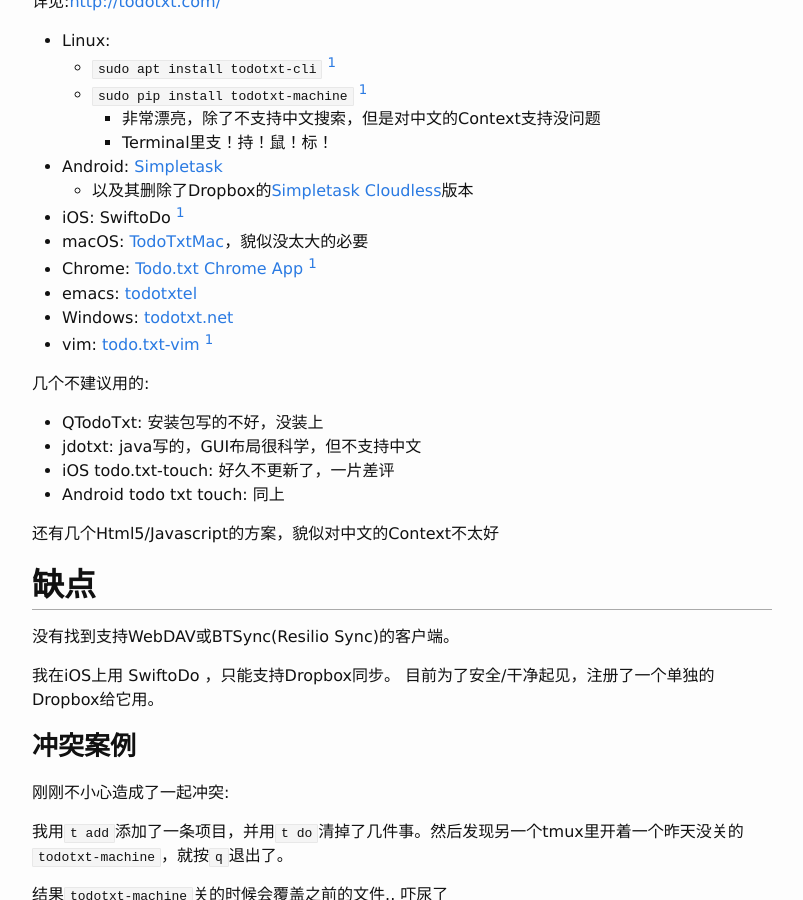
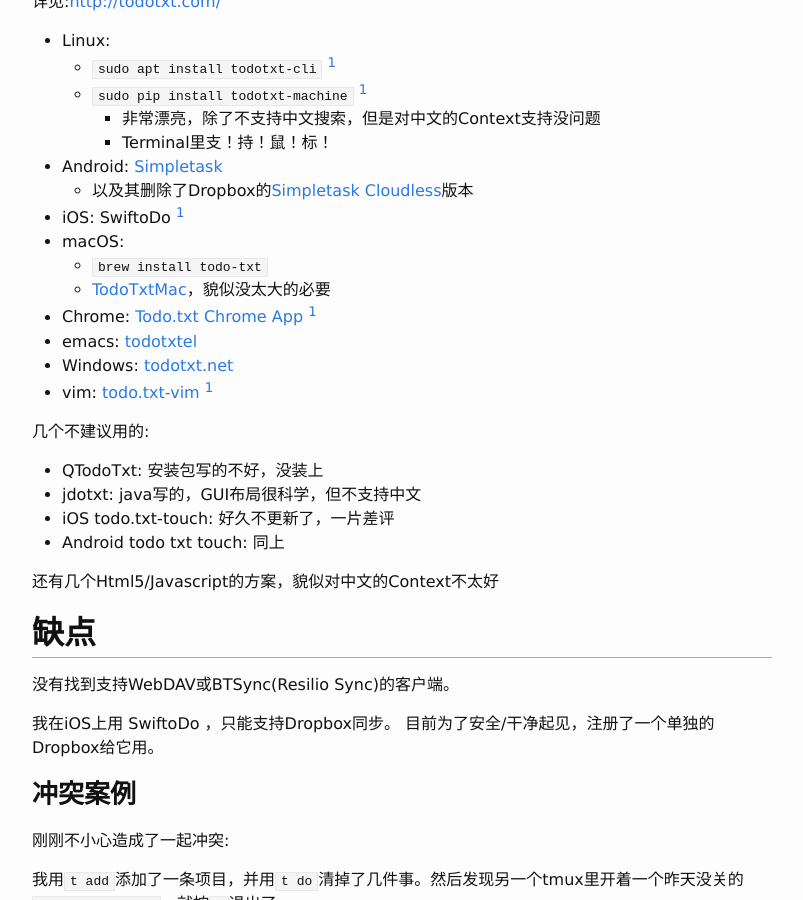
Before and after one commit to scateu/scateu.github.io, a Jekyll site: the page built from _posts/2017-01-11-todo-txt.md, in a window 1280 px wide and 900 px high, scrolled down 2855 px. Shown: the whole window, without its empty margins (238-1041 px from the left). Built offline with Jekyll 4.4.1, drawn with Linux system fonts in a browser that asks for light colours; nearby versions of some CDN libraries; comment, search, counter and statistics services are not loaded.

Commit message:
Thu Jan 12 17:48:49 HKT 2017

```diff
--- a/_posts/2017-01-11-todo-txt.md
+++ b/_posts/2017-01-11-todo-txt.md
@@ -104,7 +103,9 @@
  - Android: [Simpletask](https://play.google.com/store/apps/details?id=nl.mpcjanssen.todotxtholo)
    - 以及其删除了Dropbox的[Simpletask Cloudless](https://play.google.com/store/apps/details?id=nl.mpcjanssen.simpletask)版本
  - iOS: SwiftoDo [^1]
- - macOS: [TodoTxtMac](https://mjdescy.github.io/TodoTxtMac/)，貌似没太大的必要
+ - macOS:
+   - `brew install todo-txt`
+   - [TodoTxtMac](https://mjdescy.github.io/TodoTxtMac/)，貌似没太大的必要
  - Chrome: [Todo.txt Chrome App](https://chrome.google.com/webstore/detail/ohjgbfjncbnecbnijmpgjhodnhbhnjgk) [^1]
  - emacs: [todotxtel](https://killring.org/todotxtel/)
  - Windows: [todotxt.net](http://benrhughes.com/todotxt.net/)
```
Also changed, not shown: other parts of _posts/2017-01-11-todo-txt.md (+0 -1 lines).
